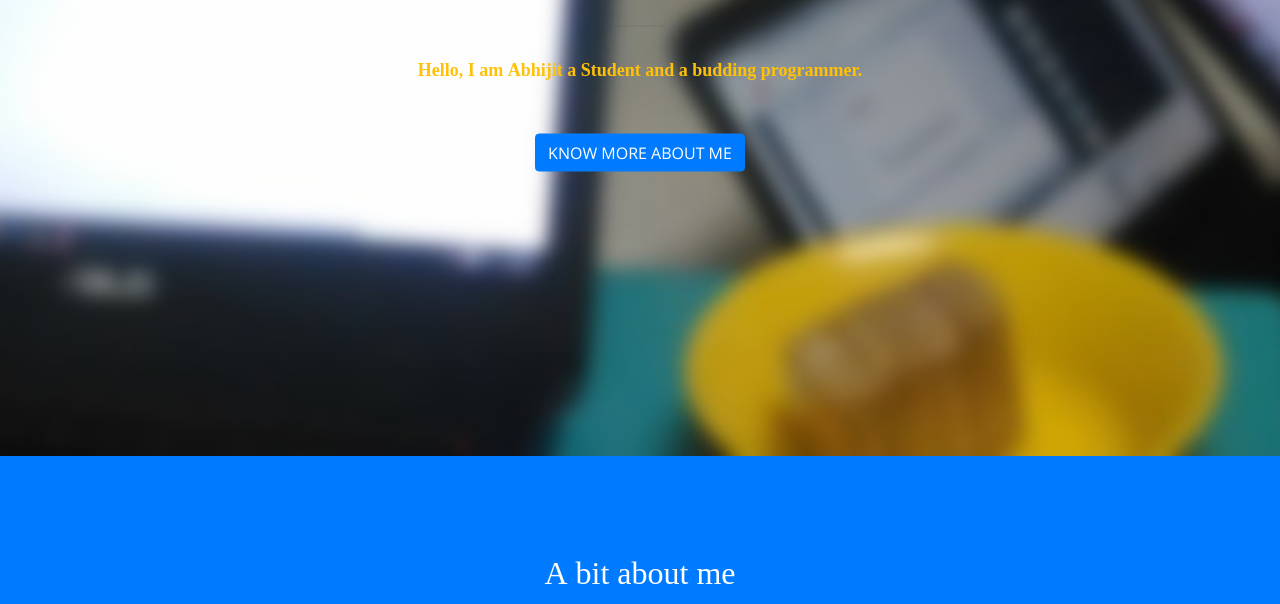
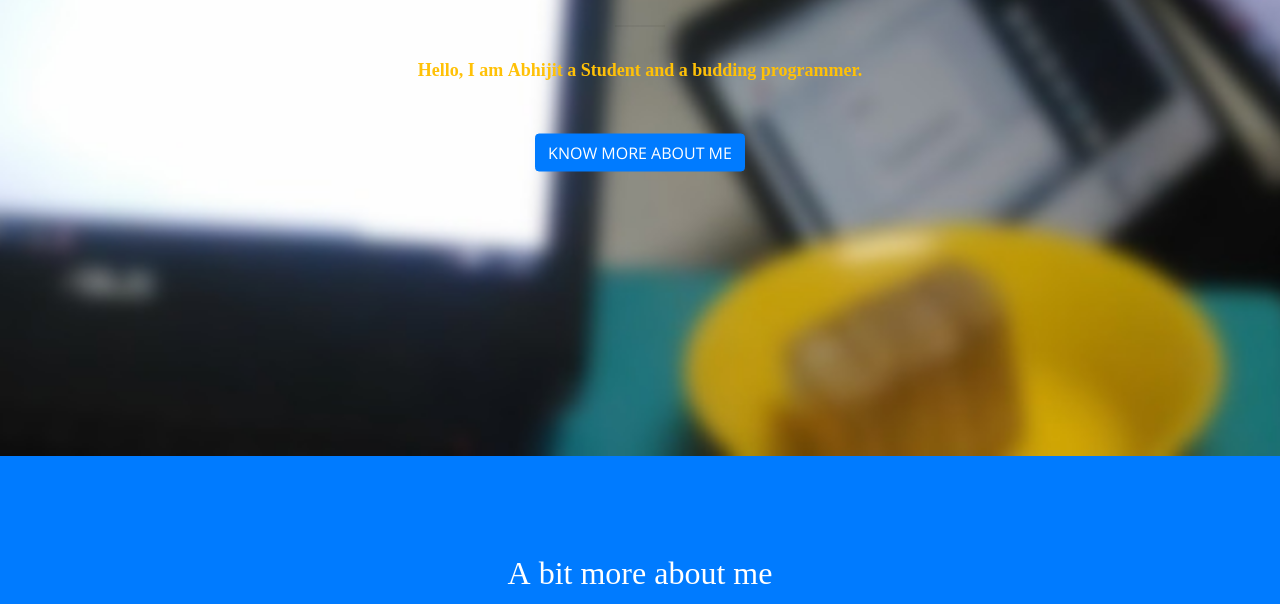
Before and after one commit to AbbyB97/abhijitbansode, a website with bundled scripts: page index.html in a window 1280 px wide. Shown: the part 344-948 px from the top of the page. Built offline with nearby package versions, Linux system fonts and the light colour scheme.

Commit message:
Update index.html

```diff
--- a/index.html
+++ b/index.html
@@ -74,7 +74,7 @@
     <div class="container">
         <div class="row">
             <div class="col-lg-8 mx-auto text-center">
-                <h2 style="font-family: FontAwesome" class="section-heading text-white">A bit about me</h2>
+                <h2 style="font-family: FontAwesome" class="section-heading text-white">A bit more about me</h2>
                 <hr class="light">
                 <p style="font-family: FontAwesome" class="text-faded">I am a very passionate coder and a Tech Enthusiast.I like to work with different
                     technologies.
```
